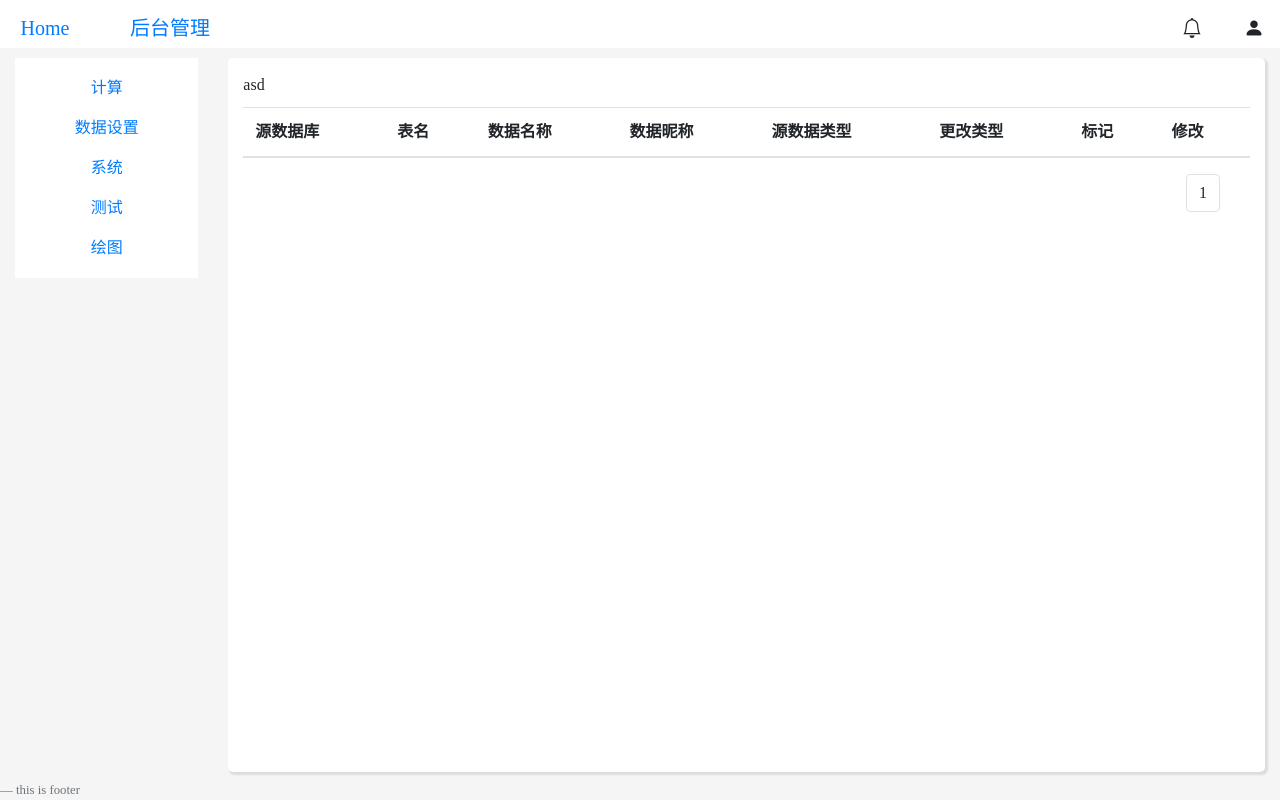
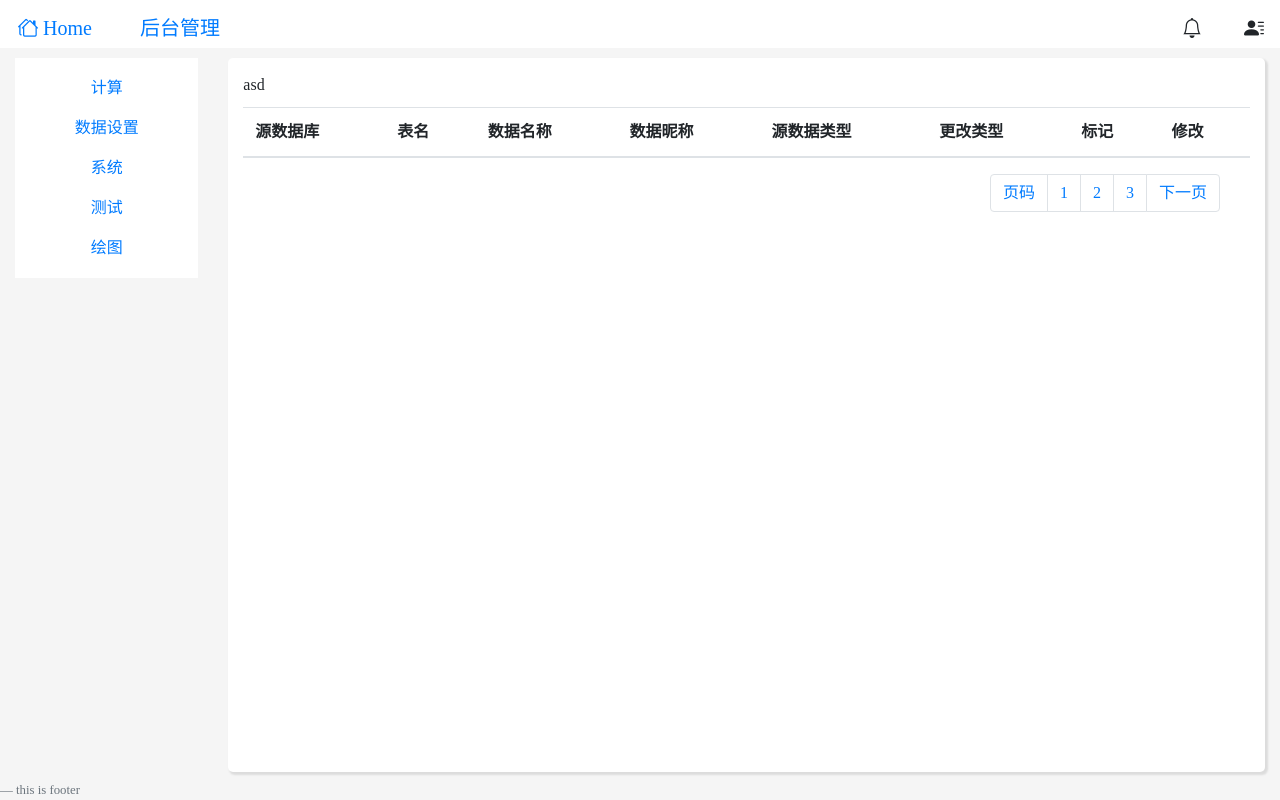
Before and after one commit to dust-2021/flask-web, a Flask app: template appFiles/templates/console/columns_conf.html in a window 1280 px wide. Run offline with Flask 2, Linux system fonts and the light colour scheme; the template is opened without the code that fills it, so the values that code supplies are empty; parts of the project's set-up code (start-up, migrations or seed data) failed here and were passed over; some libraries are stand-ins or nearby versions; some web fonts are replaced.

Commit message:
page 页面修改

```diff
--- a/appFiles/templates/console/base.html
+++ b/appFiles/templates/console/base.html
@@ -25,9 +25,10 @@
 </head>
 <body>
 <div class="row" id="main-head" style="height: 6%">
-    <div class="full-fill-box" style="padding-right: 10px">
+    <div class="full-fill-box" style="padding: 0 10px 0">
         <div class="navbar-brand head-brand-box" style="width: 120px">
             <a class="nav-link " href="{{ url_for('web_console.index') }}">
+                <i class="bi bi-houses"></i>
                 Home
             </a>
         </div>
@@ -40,7 +41,7 @@
         </div>
         <div class="navbar-brand head-brand-box" style="float: right;">
             <a class="nav-link" data-toggle="dropdown" id="user-config">
-                <i class="bi bi-person-fill"></i>
+                <i class="bi bi-person-lines-fill"></i>
             </a>
             <ul class="dropdown-menu" aria-labelledby="user-config" id="username-menu" style="min-width: 80px;">
                 <li>
--- a/appFiles/templates/console/columns_conf.html
+++ b/appFiles/templates/console/columns_conf.html
@@ -40,9 +40,16 @@
                 </tbody>
             </table>
             <div style="height: 8%; padding: 0 30px">
-                <ul class="pagination" style="float: right;height: 30px">
-                    <li class="page-item"><a class="page-link">1</a></li>
-                </ul>
+                <nav aria-label="Page navigation example" style="float: right">
+                    <ul class="pagination">
+                        <li class="page-item"><a class="page-link" href="#">页码</a></li>
+                        <li><span class=""></span></li>
+                        <li class="page-item"><a class="page-link" href="#">1</a></li>
+                        <li class="page-item"><a class="page-link" href="#">2</a></li>
+                        <li class="page-item"><a class="page-link" href="#">3</a></li>
+                        <li class="page-item"><a class="page-link" href="#">下一页</a></li>
+                    </ul>
+                </nav>
             </div>
         </div>
     </div>
```
Also changed, not shown: appFiles/templates/console/page_make.html (+21 -4 lines), appFiles/static/css/page_make.css (added).
